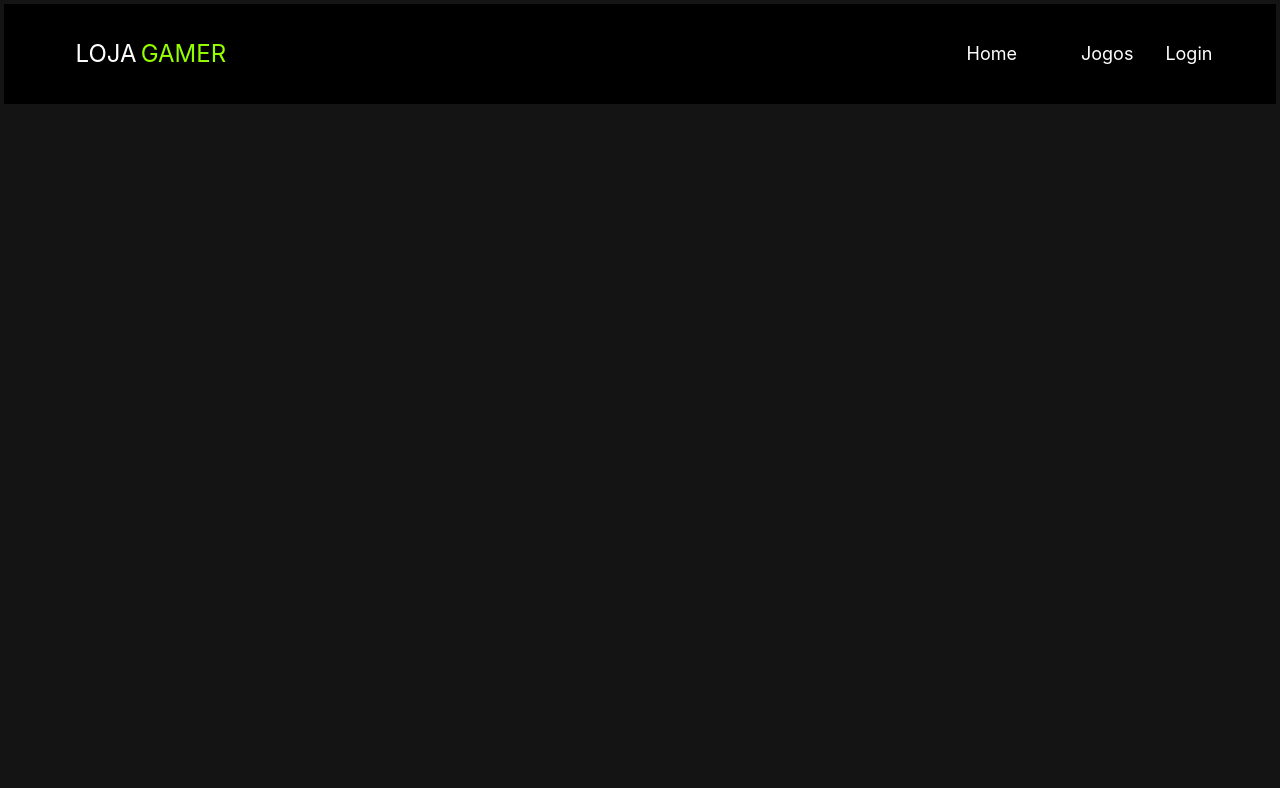
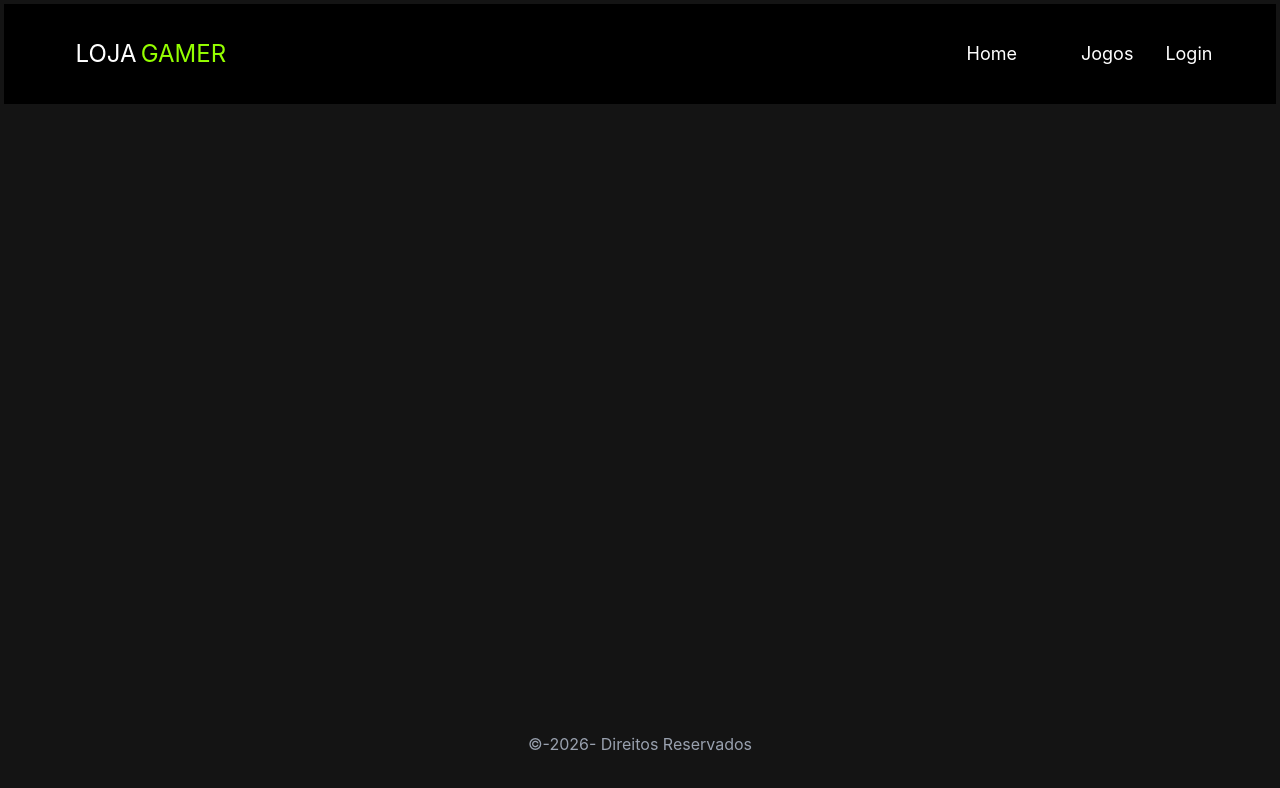
Before and after one commit to vinicampestrini/lojagamer, a React (Vite) app: page / in a window 1280 px wide. Shown: the top 788 px of the page. Built offline with nearby package versions, Linux system fonts and the light colour scheme.

Commit message:
feat: codificanndo e estilizando o footer

```diff
--- a/src/components/Footer.jsx
+++ b/src/components/Footer.jsx
@@ -2,9 +2,10 @@
 
 const Footer = () => {
   return (
-    <>
+    <footer className="text-center py-10 text-gray-400">
+        <p>&copy;-2026- Direitos Reservados</p>
 
-    </>
+    </footer>
   )
 }
 
```
